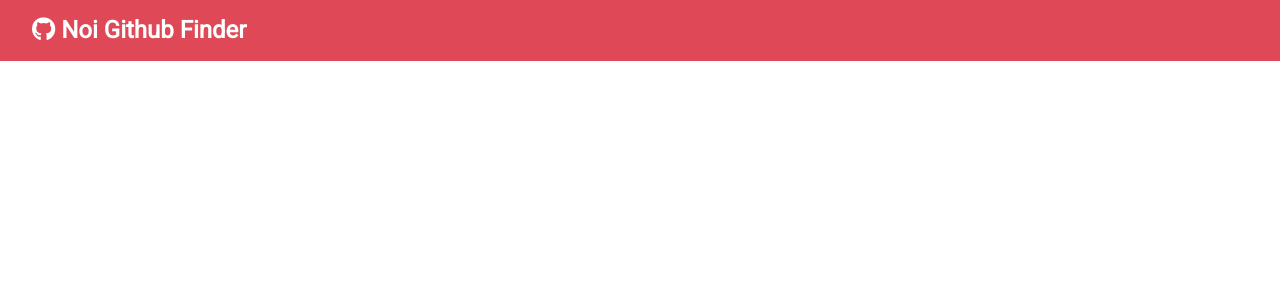
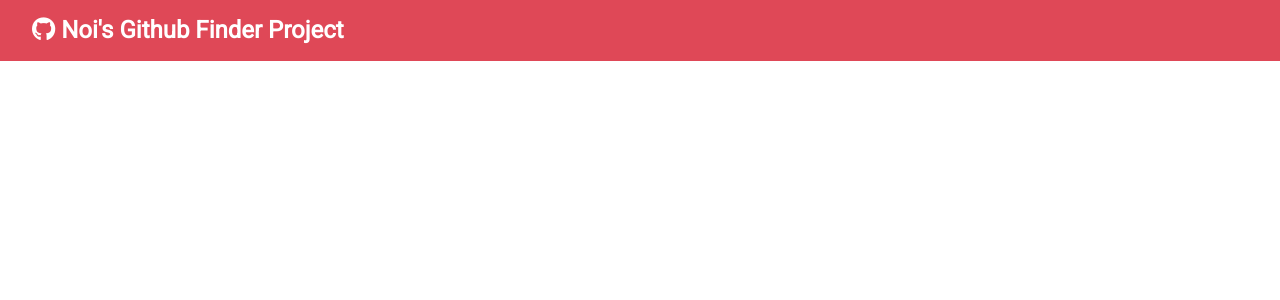
Before and after one commit to Noi-Git/app2023-github-finder, a React (Create React App) app: page / in a window 1280 px wide. Shown: the top 300 px of the page. Built offline with nearby package versions, Linux system fonts and the light colour scheme.

Commit message:
modify value of title props

```diff
--- a/src/components/layout/Navbar.js
+++ b/src/components/layout/Navbar.js
@@ -3,7 +3,7 @@ import PropTypes from 'prop-types'
 
 export class Navbar extends Component {
   static defaultProps = {
-    title: 'Noi Github Finder',
+    title: "Noi's Github Finder Project",
     icon: 'fab fa-github',
   }
 
```
